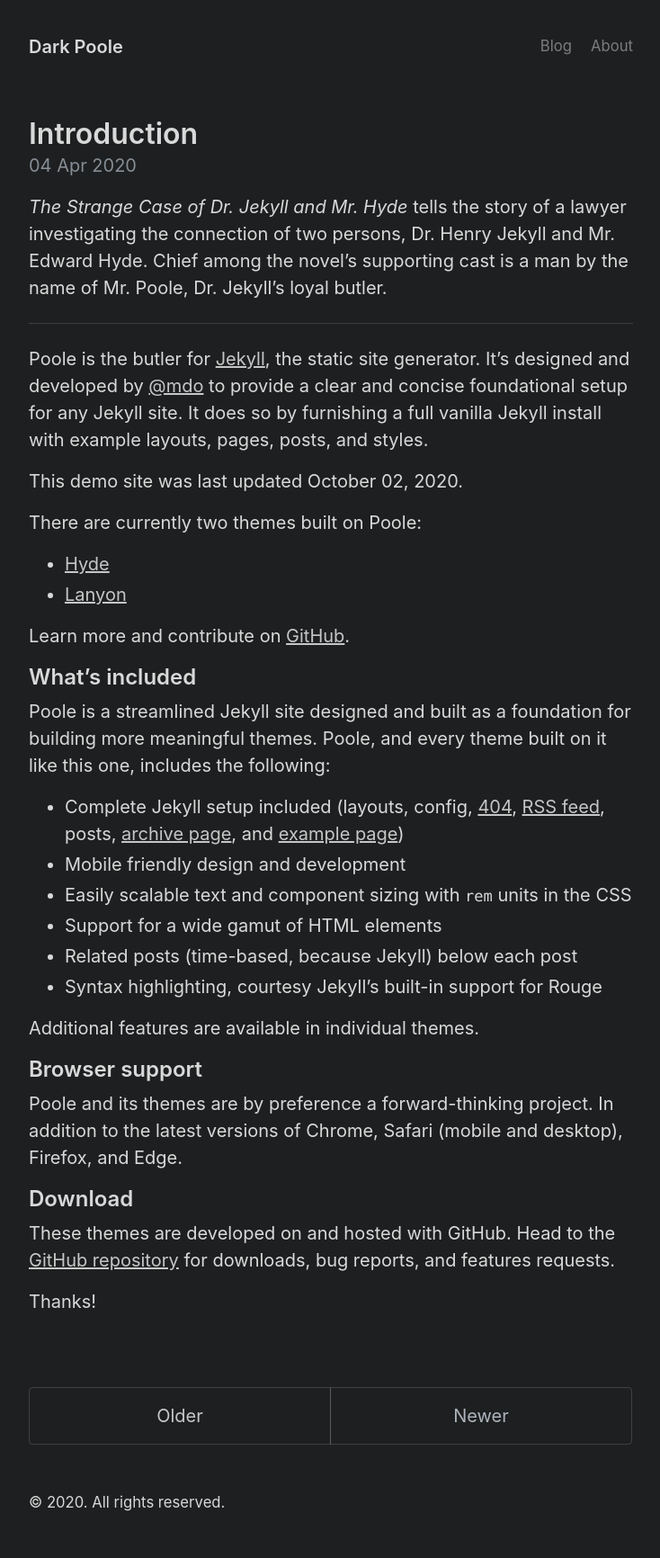
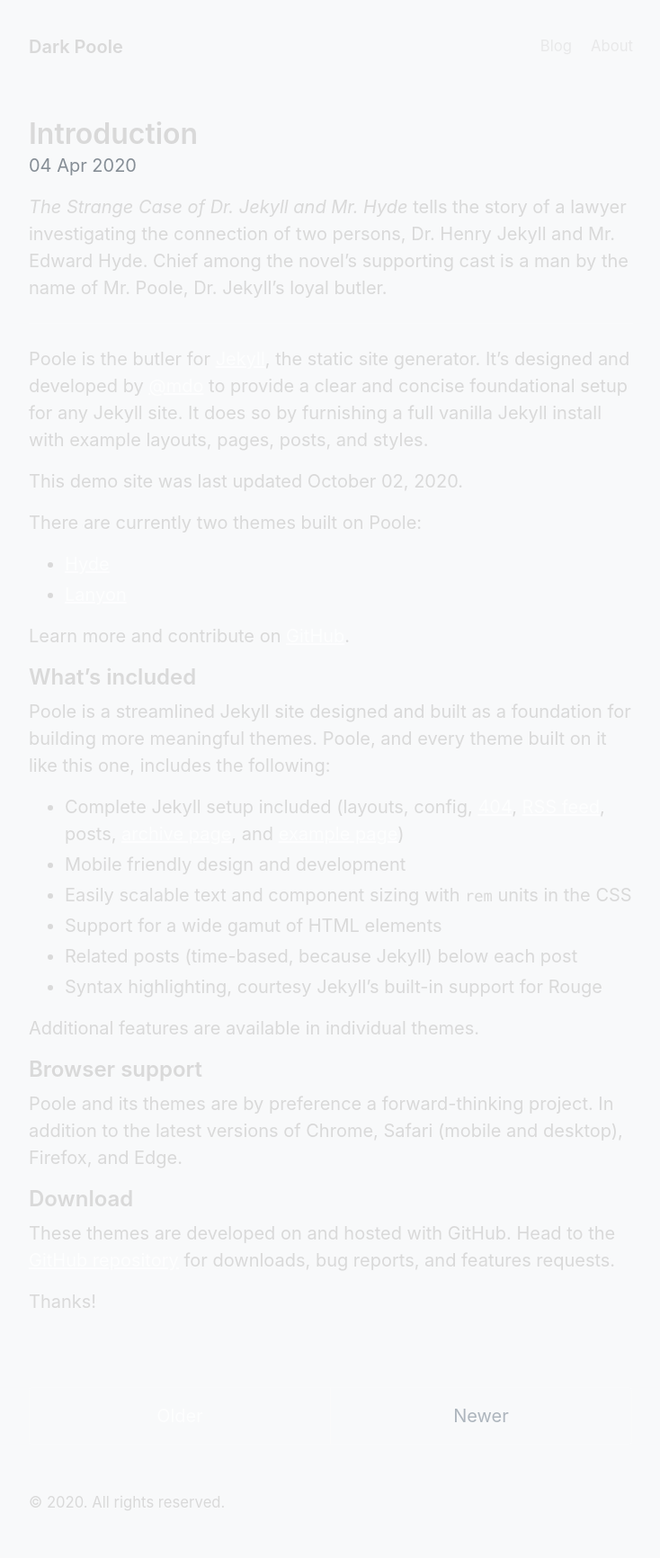
Before and after one commit to ixdwtruong/ixdwtruong.github.io, a Jekyll site: the page built from index.html, in a window 1280 px wide. Shown: the whole page at 90% size, without its empty margins (272-1006 px from the left). Built offline with Jekyll 4.4.1, drawn with Linux system fonts in a browser that asks for light colours; the list of posts is cut into pages by our own code.

Commit message:
Update _variables.scss

```diff
--- a/_sass/_variables.scss
+++ b/_sass/_variables.scss
@@ -75,7 +75,7 @@
 // Dark Poole theme
 [data-theme="dark-poole"] {
   --body-color: var(--dark-poole-002);
-  --body-bg: var(--dark-poole-001);
+  --body-bg: var(--gray-000);
   --heading-color: var(--dark-poole-002);
   --link-color: var(--dark-poole-link-color);
   --link-hover-color: var(--dark-poole-link-hover);
```
